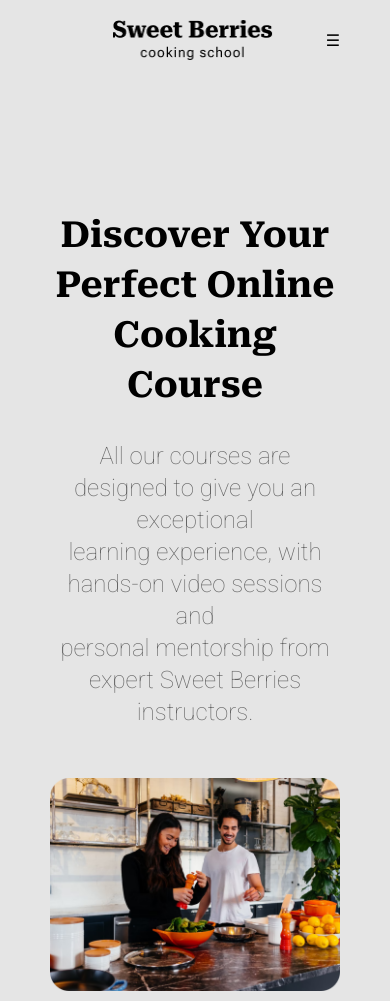
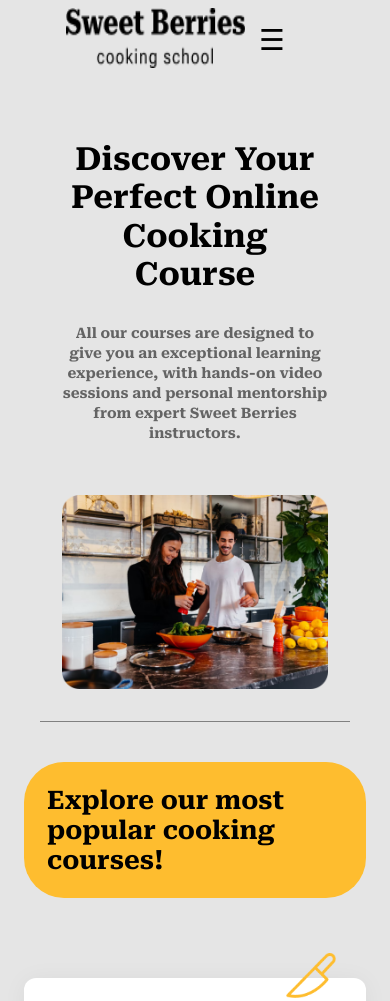
Before and after one commit to ChrisserDev/SweetBerries-Cooking-School-main, a plain HTML site: page index.html in a window 390 px wide. Shown: the top 1001 px of the page. Drawn offline with Linux system fonts and the light colour scheme.

Commit message:
Fixing the layout

```diff
--- a/index.html
+++ b/index.html
@@ -23,12 +23,14 @@
                 <a href="#">Courses</a>
                 <a href="#">About us</a>
             </div>
-            <img src="./assets/Logo.png">
+            <div>
+                <img src="./assets/Logo.png">
+            </div>
             <button id="btn1">Get Started</button>
 
             <!-- MOBILE LAYOUT HEADER SECTION -->
-            <label class="hamburger-icon" for="hamburger">&#9776;</label>
-            <input type="checkbox" id="hamburger">
+            <input type="checkbox" class="hamburger">
+            <label for="hamburger" class="hamburger-icon">&#9776;</label>
             <div class="menu">
                 <a href="#">Courses</a>
                 <a href="#">About us</a>
@@ -39,9 +41,9 @@
         <!-- SLOGAN SECTION AND WELCOME TEXT -->
         <div class="slogan">
             <div class="welcome-text-container">
-                <h1>Discover Your <br> Perfect Online <br> Cooking Course</h1>
-                <p>All our courses are designed to give you an exceptional <br> learning experience, with hands-on video sessions and
-                <br> personal mentorship from expert Sweet Berries <br> instructors.</p>
+                <h1>Discover Your Perfect Online Cooking Course</h1>
+                <p>All our courses are designed to give you an exceptional learning experience, with hands-on video sessions and
+                personal mentorship from expert Sweet Berries instructors.</p>
             </div>
                 <img src="./assets/peoplecooking.png">
         </div>
@@ -83,9 +85,9 @@
                 <button>Get Started</button>
             </div>
         </div>
+    </div>
         <div class="footer">
             <img src="./assets/Logo.png">
         </div>
-    </div>
 </body>
 </html>
--- a/style.css
+++ b/style.css
@@ -6,9 +6,6 @@
 
 body {
     background: #E5E5E5;
-}
-
-h1, h2 h3 {
     font-family: 'Roboto Serif', serif;
 }
 
@@ -23,9 +20,8 @@ h3 {
 }
 
 p, a {
-    font-family: 'Roboto', sans-serif;
-    font-size: 18px;
-    line-height: 28px;
+    font-size: 1.1ren;
+    line-height: 2em;
     color: #646464;
 }
 
@@ -50,19 +46,25 @@ a {
     grid-area: header;
     display: flex;
     justify-content: space-between;
-    padding: 0 73px;
+    padding: 3.5em 4.25em;
     align-items: center;
+    margin: 0 2em;
+    width: 100%;
 }
 
 .header img {
-    height: 40px;
-    width: 160px;
+    height: 60px;
+    width: 250px;
 }
 
 .left-nav-links {
     display: flex;
     justify-content: space-between;
-    width: 12%;
+    width: 15%;
+}
+
+.left-nav-links, #btn1{
+    cursor: pointer;
 }
 
 #btn1 {
@@ -79,15 +81,14 @@ a {
 
 .hamburger-icon {
     display: none;
-
 }
 
 .menu {
-    display: none;
+    visibility: hidden;
 }
 
-#hamburger {
-    display: none;
+.hamburger {
+    visibility: hidden;
 }
 
 /* SLOGAN AND WELCOME TEXT */
@@ -96,17 +97,18 @@ a {
     grid-area: slogan;
     display: grid;
     grid-template-columns: repeat(2, 1fr);
-    padding: 100px 70px;
+    padding: 6.25em 4.4em;
+    border-bottom: 1px solid gray;
+    margin-bottom: 4.5em;
 }
 
 .slogan img {
     width: 100%;
-
 }
 
 .welcome-text-container p {
-    font-size: 24px;
-    line-height: 32px;
+    font-size: 1.2em;
+    line-height: 1.4em;
     color: #646464;
     padding: 30px 0;
 }
@@ -117,9 +119,9 @@ a {
     grid-area: cards-container;
     display: grid;
     grid-template-columns: repeat(3, 1fr);
-    padding: 0 65px;
+    padding: 0 4em;
     gap: 80px;
-    margin-bottom: 100px;
+    margin-bottom: 2em;
 }
 
 .card-item {
@@ -128,7 +130,7 @@ a {
     justify-content: space-between;
     background: #FFFFFF;
     box-shadow: 0px 2px 24px rgba(0, 0, 0, 0.05);
-    border-radius: 40px;
+    border-radius: 12px;
     gap: 20px;
     padding: 50px 20px;
     position: relative;
@@ -155,8 +157,9 @@ a {
 .card-one {
     background: #FEBD2F;
     border-radius: 40px;
-    padding: 30px 30px 50px 30px;
-    font-size: 30px;
+    padding: 2em;
+    font-size: 1.8rem;
+    align-self: center;
 }
 
 /* FOOTER SECTION */
@@ -178,7 +181,7 @@ a {
 @media (max-width: 768px) {
 
     .header {
-        padding: 0 50px;
+        padding: 2em 0;
     }
 
     .welcome-text-container {
@@ -186,56 +189,88 @@ a {
     }
 
     .left-nav-links {
-        width: 23%;
+        width: 24%;
     }
 
     .slogan {
         grid-template-columns: 1fr;
-        padding: 80px 50px;
+        padding: 6em 3em;
         gap: 20px;
+    }
+
+    .slogan h1{
+        font-size: 3rem;
+        line-height: 1.2em;
     }
 
     .cards-container {
         grid-template-columns: repeat(2, 1fr);
-        padding: 0 50px;
+        padding: 0;
         gap: 80px 40px;
     }
+
+    .grid-container{
+        margin: 0 1.5em;
+    }
+
 }
-
 
 @media (max-width: 426px) {
 
     .hamburger-icon {
         display: block;
+        font-size: 1.8em;
+    }
 
+    .header img{
+        width: 180px;
     }
 
     .left-nav-links {
-        /* display: none; */
         visibility: hidden;
         width: 10px;
     }
 
     h1 {
-        font-size: 36px;
-        line-height: 50px;
+        font-size: 1.9rem;
+        line-height: 1.5em;
       }
 
+    .card-one h2{
+        font-size: 1.6rem;
+    }
+
     .slogan {
-        margin-top: 50px;
+        margin-top: 3em;
+        padding: 1.25em 1.4em 2em 1.4em;
+        margin: 2.5em 1em;
     }
 
     #btn1 {
         display: none;
     }
 
-    .menu {
-        display: none;
+    .welcome-text-container p{
+        font-size: .9rem;
     }
 
-    #hamburger:checked + .menu{
+    .welcome-text-container h1{
+        font-size: 2em;
+    }
+
+    .hamburger:checked + .menu {
         display: flex;
+        visibility: visible;
+        /* /* flex-direction: column; */
+        position: absolute;
+        top: 60px;
+        left: 0;
+        width: 100%;
+        align-items: center;
+        padding: 1.25em 0;
+        gap: 10px; */
     }
+
 
     .grid-container {
         align-items: center;
@@ -246,26 +281,43 @@ a {
     }
 
     .card-one {
-        padding: 20px 30px 20px 30px;
+        padding: .8em;
     }
 
     .card-item {
-        padding: 40px 20px;
+        padding: 2em 1em;
+    }
+
+    .card-item h3{
+        font-size: 1.2rem;
+    }
+
+    .card-item p{
+        font-size: .8rem;
+    }
+
+    .card-item button{
+        font-size: .7rem;
     }
 
     .footer {
-        padding: 24px 0;
+        padding: 1.5em 0;
     }
 
-    .menu {
-        /* display: flex; */
+    #icon{
+        width: 50px;
+        top: -25px;
+    }
+
+    /* .menu {
+        display: none;
         flex-direction: column;
         position: absolute;
         top: 60px;
         left: 0;
         width: 100%;
         align-items: center;
-        padding: 20px 0;
+        padding: 1.25em 0;
         gap: 10px;
-    }
+    } */
 }
```
